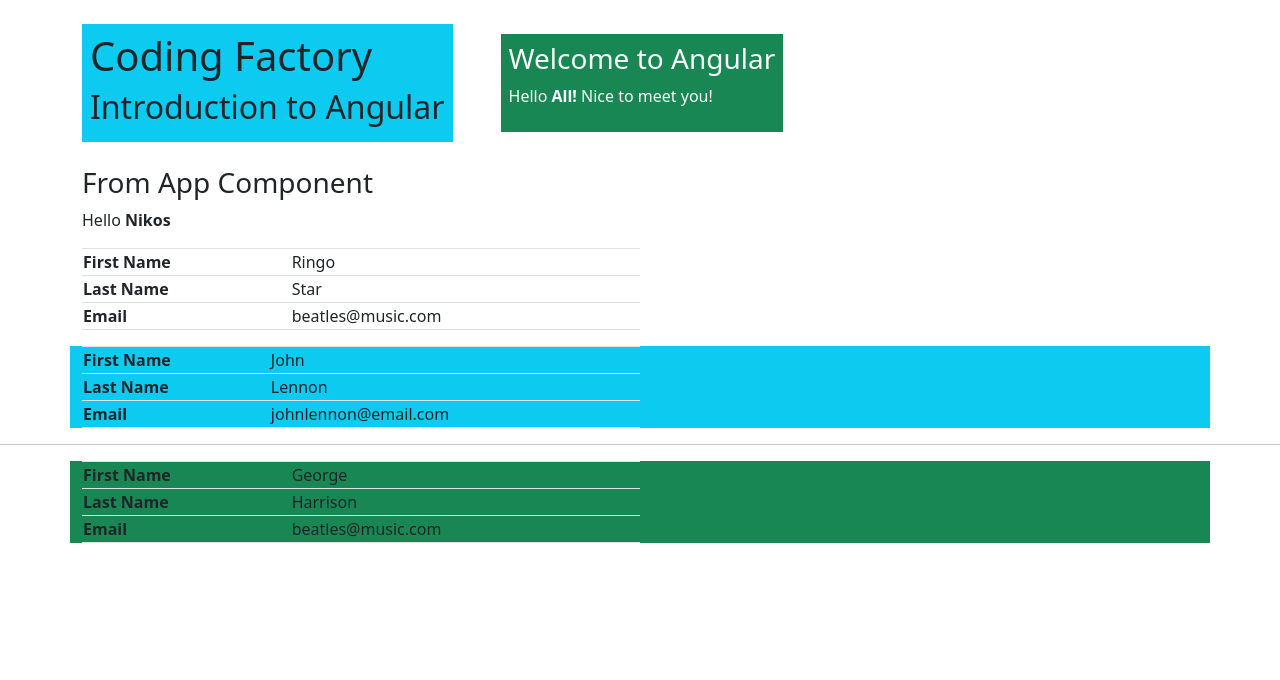
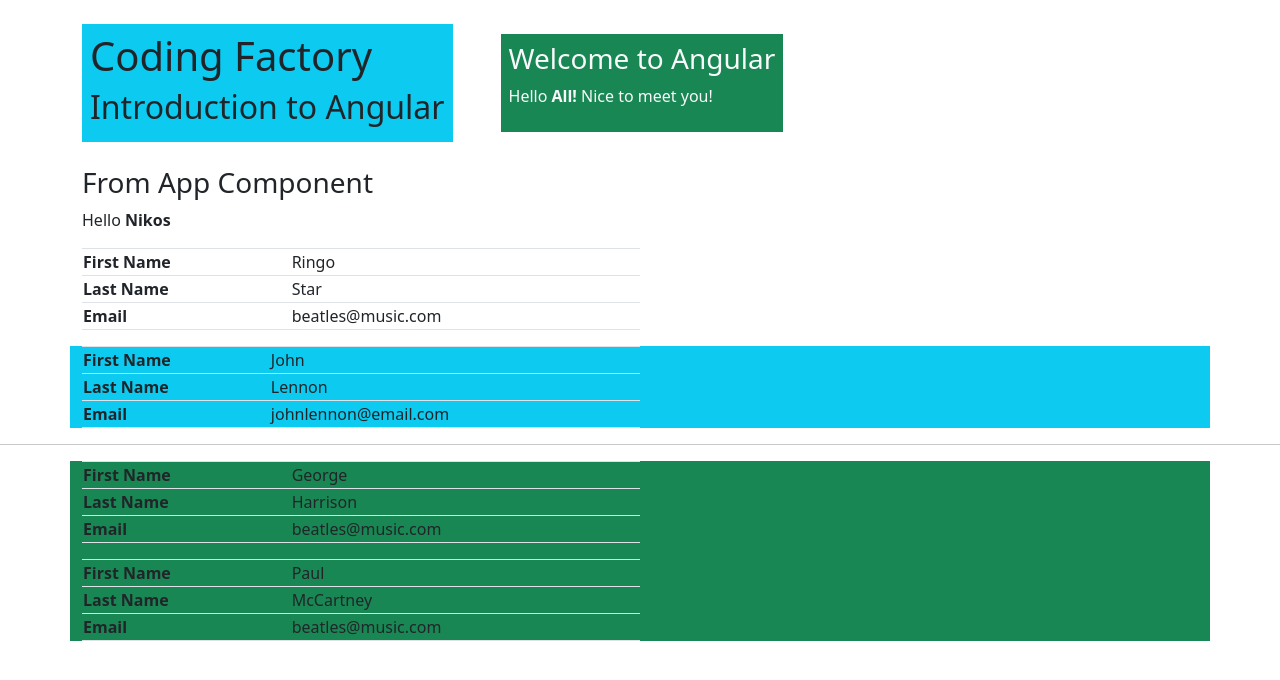
Before and after one commit to nikosparamythis-code/cf10-frontend, an Angular app: page / in a window 1280 px wide. Shown: the top 680 px of the page. Built offline with nearby package versions, Linux system fonts and the light colour scheme.

Commit message:
fix: minor fixes in dipslay data

```diff
--- a/src/app/app.html
+++ b/src/app/app.html
@@ -45,4 +45,6 @@
 
 <div class="container mt-2 bg-success">
   <app-step3-person-table-input [person]="person1"></app-step3-person-table-input>
+
+  <app-step3-person-table-input [person]="person2"></app-step3-person-table-input>
 </div>
--- a/src/app/app.ts
+++ b/src/app/app.ts
@@ -26,4 +26,10 @@ export class App {
     lastname: 'Harrison',
     email: 'beatles@music.com',
   };
+
+  person2: Person = {
+    firstname: 'Paul',
+    lastname: 'McCartney',
+    email: 'beatles@music.com',
+  };
 }
```
